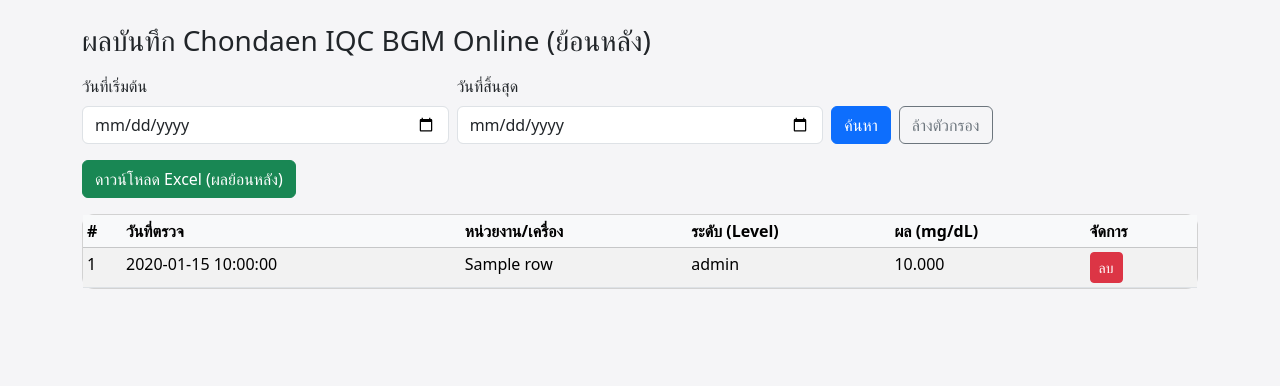
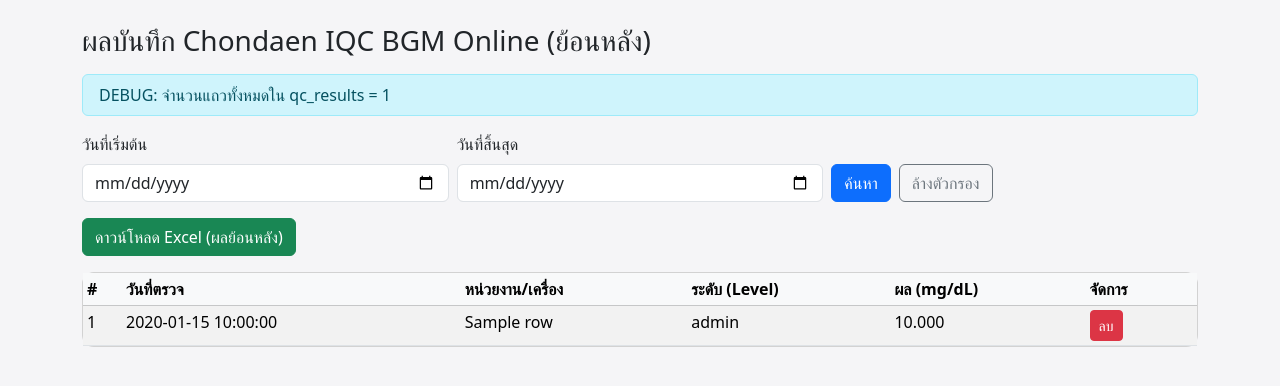
Before and after one commit to Chondaenlab/chondaen-iqc-bgm, a Flask app: template templates/qc_history.html in a window 1280 px wide. Shown: the part 56-442 px from the top of the page. Run offline with Flask 3, Linux system fonts and the light colour scheme; data comes from the database, SQL or seed files in the repository; the template is opened without the code that fills it: most values are stand-ins (such as "Sample title", 1, 10 or a date in 2020).

Commit message:
Add debug total_count to qc_history

```diff
--- a/app.py
+++ b/app.py
@@ -724,14 +724,19 @@ def qc_history():
     query += " ORDER BY result_date DESC, test_name, level, id DESC"
     rows = db.execute(query, params).fetchall()
 
-    results = [dict(r) for r in rows]  # template ใช้ row["xxx"]
+    results = [dict(r) for r in rows]
+
+    # DEBUG: นับจำนวนแถวทั้งหมดใน qc_results
+    total_count = db.execute("SELECT COUNT(*) FROM qc_results").fetchone()[0]
 
     return render_template(
         "qc_history.html",
         results=results,
         start_date=start_date,
         end_date=end_date,
+        total_count=total_count,   # ส่งไปให้ template ด้วย
     )
+
 
 
 @app.route("/qc/history/export")
--- a/templates/qc_history.html
+++ b/templates/qc_history.html
@@ -3,6 +3,11 @@
 
 {% block content %}
 <h3 class="mb-3">ผลบันทึก Chondaen IQC BGM Online (ย้อนหลัง)</h3>
+{% if total_count is defined %}
+<div class="alert alert-info py-2">
+  DEBUG: จำนวนแถวทั้งหมดใน qc_results = {{ total_count }}
+</div>
+{% endif %}
 
 <form method="get" class="row g-2 mb-3">
   <div class="col-md-4">
```
